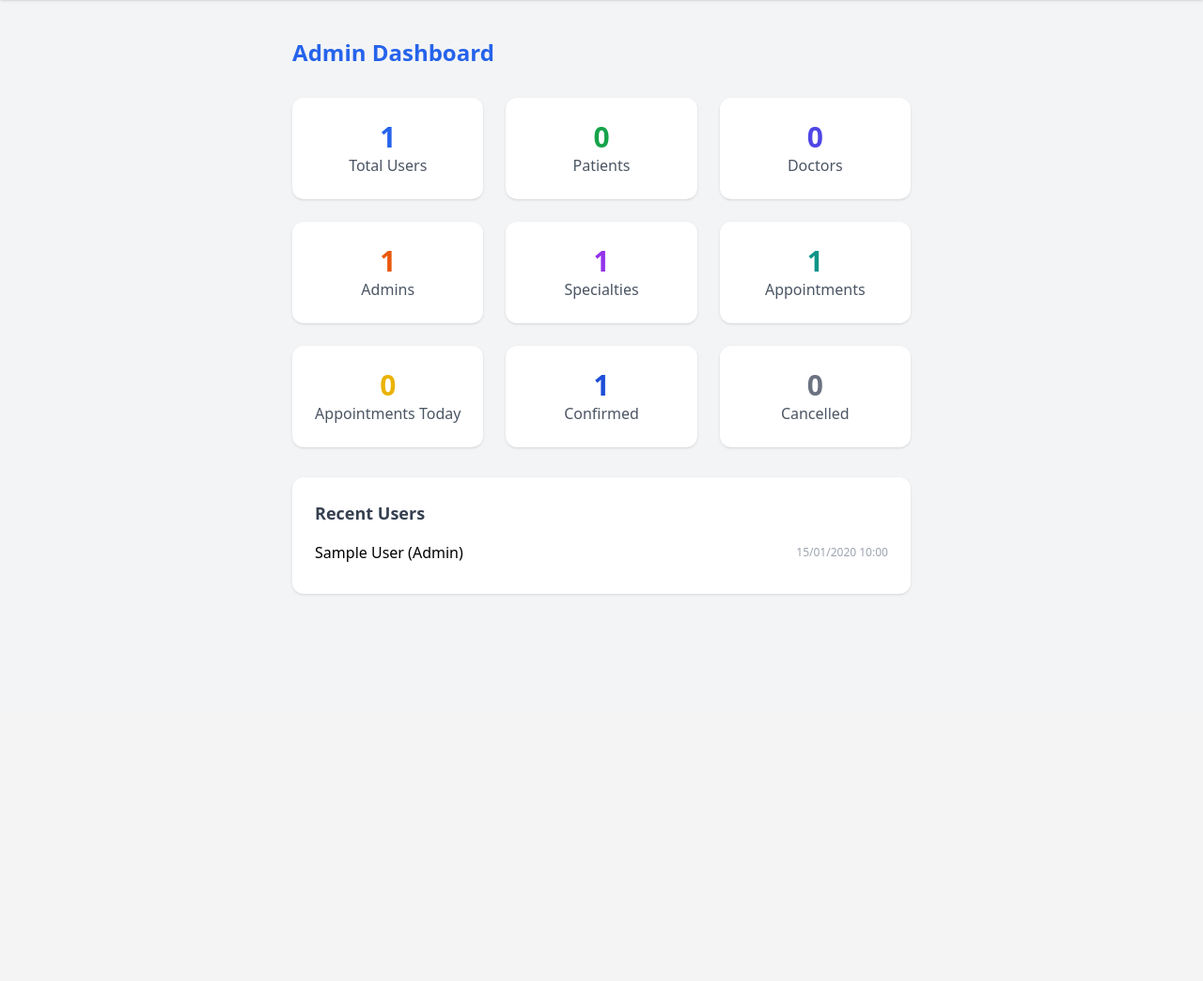
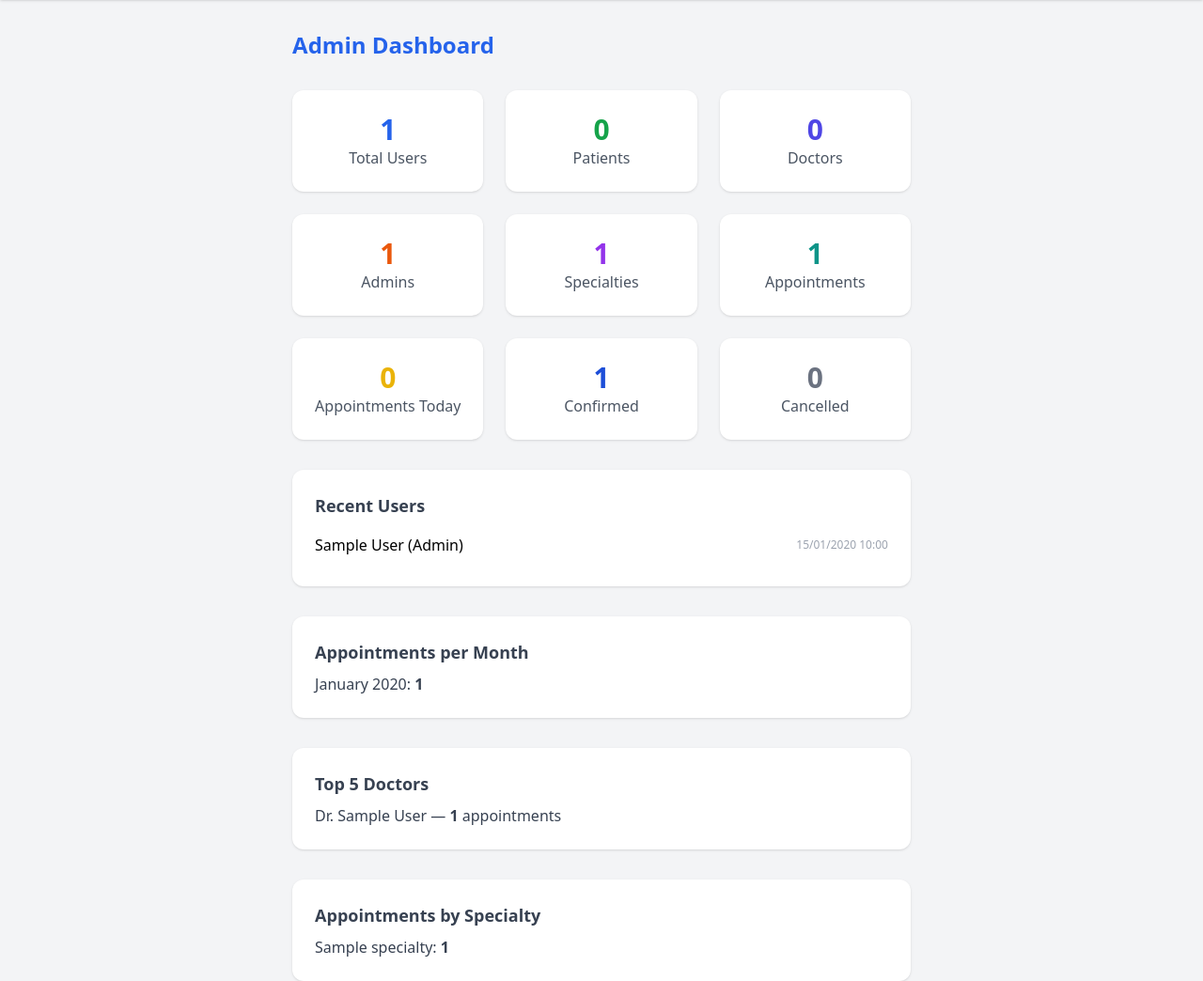
Before and after one commit to rafael-acerqueira/medscheduler, a Django app: page / in a window 1280 px wide. Shown: the part 45-1089 px from the top of the page at 94% size. Before the commit the page ends 678 px from the top, so only its background shows below. Run offline with Django 5.2, Linux system fonts and the light colour scheme; a user stored in the database is signed in; tables that the repository leaves empty hold one stand-in row (values such as "Sample post"); some libraries are stand-ins or nearby versions.

Commit message:
Add new metrics to admin dashboard

```diff
--- a/core/templates/dashboard_admin.html
+++ b/core/templates/dashboard_admin.html
@@ -56,5 +56,37 @@
       {% endfor %}
     </ul>
   </div>
+  <div class="bg-white p-6 rounded-xl shadow mt-8">
+    <h3 class="font-semibold text-lg text-gray-700 mb-2">Appointments per Month</h3>
+    <ul class="text-gray-700 space-y-1">
+      {% for item in monthly_appointments %}
+        <li>{{ item.month|date:"F Y" }}: <span class="font-semibold">{{ item.count }}</span></li>
+      {% empty %}
+        <li class="text-gray-500">No data</li>
+      {% endfor %}
+    </ul>
+  </div>
+
+  <div class="bg-white p-6 rounded-xl shadow mt-8">
+    <h3 class="font-semibold text-lg text-gray-700 mb-2">Top 5 Doctors</h3>
+    <ul class="text-gray-700 space-y-1">
+      {% for doc in top_doctors %}
+        <li>Dr. {{ doc.doctor__first_name }} {{ doc.doctor__last_name }} — <span class="font-semibold">{{ doc.total }}</span> appointments</li>
+      {% empty %}
+        <li class="text-gray-500">No data</li>
+      {% endfor %}
+    </ul>
+  </div>
+
+  <div class="bg-white p-6 rounded-xl shadow mt-8">
+    <h3 class="font-semibold text-lg text-gray-700 mb-2">Appointments by Specialty</h3>
+    <ul class="text-gray-700 space-y-1">
+      {% for s in specialty_distribution %}
+        <li>{{ s.specialty__name }}: <span class="font-semibold">{{ s.total }}</span></li>
+      {% empty %}
+        <li class="text-gray-500">No data</li>
+      {% endfor %}
+    </ul>
+  </div>
 </div>
 {% endblock %}
--- a/core/views.py
+++ b/core/views.py
@@ -8,7 +8,8 @@ from django.contrib.auth.decorators import login_required, user_passes_test
 from django.core.paginator import Paginator
 from django.http import JsonResponse, HttpResponse
 from django.shortcuts import render, redirect, get_object_or_404
-from django.db.models import Q,Avg
+from django.db.models import Q,Avg, Count
+from django.db.models.functions import TruncMonth
 from django.contrib.auth.views import LoginView
 from django.urls import reverse
 from django.utils import timezone
@@ -580,7 +581,37 @@ def dashboard(request):
             'total_specialties': Specialty.objects.count(),
             'recent_users': User.objects.order_by('-date_joined')[:5],
         }
-        return render(request, 'dashboard_admin.html', {'metrics': metrics})
+
+        monthly_appointments = (
+            Appointment.objects
+            .annotate(month=TruncMonth('date'))
+            .values('month')
+            .annotate(count=Count('id'))
+            .order_by('month')
+        )
+
+
+        top_doctors = (
+            Appointment.objects
+            .values('doctor__id', 'doctor__first_name', 'doctor__last_name')
+            .annotate(total=Count('id'))
+            .order_by('-total')[:5]
+        )
+
+
+        specialty_distribution = (
+            Appointment.objects
+            .values('specialty__name')
+            .annotate(total=Count('id'))
+            .order_by('-total')
+        )
+
+        return render(request, 'dashboard_admin.html', {
+            'metrics': metrics,
+            'monthly_appointments': monthly_appointments,
+            'top_doctors': top_doctors,
+            'specialty_distribution': specialty_distribution,
+        })
     else:
         return redirect('login')
 
```
Also changed, not shown: core/tests/test_views.py (+31 -0 lines).
